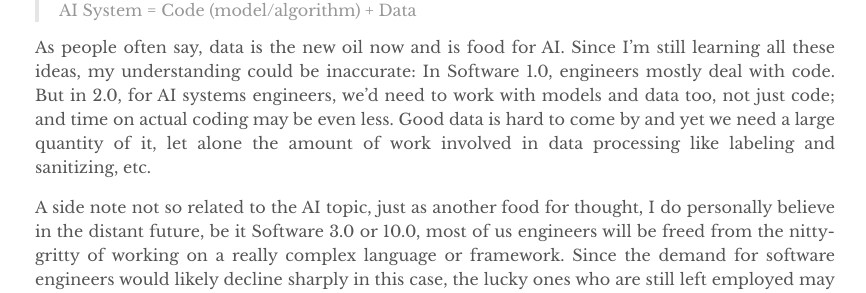
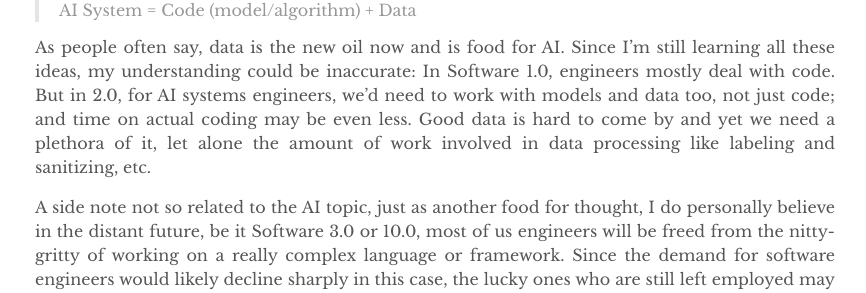
Before and after one commit to yuexiaofeng/yuexiaofeng.github.io, a Jekyll site: the page built from _posts/2021-10-17-aml-fastai-s2.md, in a window 1280 px wide and 900 px high, scrolled down 7252 px. Shown: the part 223-516 px from the top of the window, without its empty margins (205-1071 px from the left). Built offline with Jekyll 4.4.1, drawn with Linux system fonts in a browser that asks for light colours.

Commit message:
minor on ai post

```diff
--- a/_posts/2021-10-17-aml-fastai-s2.md
+++ b/_posts/2021-10-17-aml-fastai-s2.md
@@ -155,7 +155,7 @@ In a YouTube [talk](https://youtu.be/06-AZXmwHjo) earlier this year, Andrew Ng m
 
 > AI System = Code (model/algorithm) + Data
 
-As people often say, data is the new oil now and is food for AI. Since I'm still learning all these ideas, my understanding could be inaccurate: In Software 1.0, engineers mostly deal with code. But in 2.0, for AI systems engineers, we'd need to work with models and data too, not just code; and time on actual coding may be even less. Good data is hard to come by and yet we need a large quantity of it, let alone the amount of work involved in data processing like labeling and sanitizing, etc.
+As people often say, data is the new oil now and is food for AI. Since I'm still learning all these ideas, my understanding could be inaccurate: In Software 1.0, engineers mostly deal with code. But in 2.0, for AI systems engineers, we'd need to work with models and data too, not just code; and time on actual coding may be even less. Good data is hard to come by and yet we need a plethora of it, let alone the amount of work involved in data processing like labeling and sanitizing, etc.
 
 A side note not so related to the AI topic, just as another food for thought, I do personally believe in the distant future, be it Software 3.0 or 10.0, most of us engineers will be freed from the nitty-gritty of working on a really complex language or framework. Since the demand for software engineers would likely decline sharply in this case, the lucky ones who are still left employed may just write some very high-level human-readable instructions or algorithms in pseudo programming languages like Python that resembles natural languages more - Just as an example, how many people know how assembly language or compilers work nowadays anyways? The often-thankless, heavy lifting, grunt work of low-level/infrastructure programming would have been long done by human geniuses and might be maintained by AI robot programmers already. Even the DevOps and platform engineering roles could be at risk as these work may be automated by then too. That said, are we software engineers essentially digging our own graves by eliminating most of future jobs in our line of work? Hmm.
 
```
